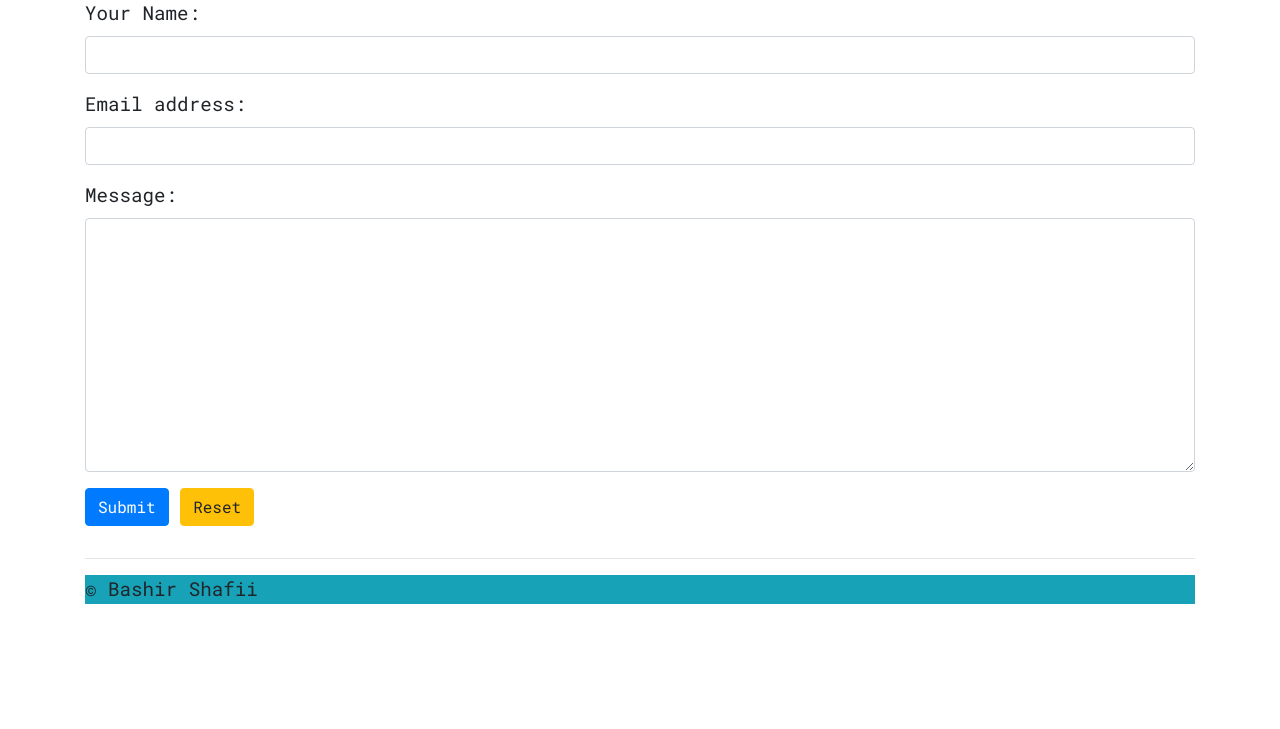
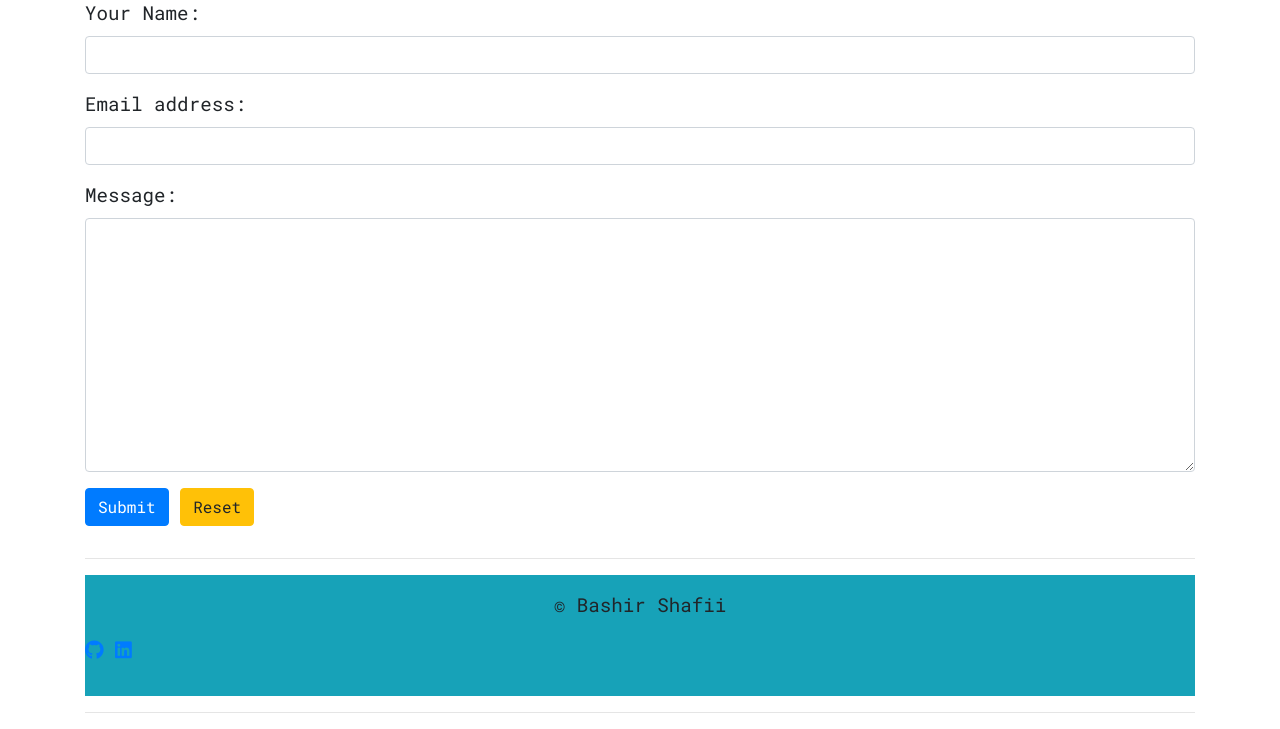
Before and after one commit to bashirshafii/my-pwp-bashir, a PHP site: page / in a window 1280 px wide. Shown: the part 3859-4588 px from the top of the page. Before the commit the page ends 4463 px from the top, so only its background shows below. Run offline with PHP 8.4, Linux system fonts and the light colour scheme; some libraries are stand-ins or nearby versions; some web fonts are replaced.

```diff
--- a/public_html/css/main.css
+++ b/public_html/css/main.css
@@ -49,3 +49,8 @@ body{
 	height: 300px;
 
 }
+
+
+.social {
+	display: inline-block;
+}
--- a/public_html/index.php
+++ b/public_html/index.php
@@ -250,10 +250,15 @@
 			</div>
 			<hr>
 			<div>
-				<footer class="bg-info">
-					&copy; Bashir Shafii
+				<footer class="bg-info py-3">
+					<p class="text-center"> &copy; Bashir Shafii </p>
+					<p class="social">
+						<a href="#" class="fab fa-github fab-align-center"></a>
+						<a href="#" class="fab fa-linkedin fab-align-center"></a>
+					</p>
 				</footer>
 			</div>
+			<hr>
 
 		</main>
 		<script src="./js/form-validate.js"></script>
```
Also changed, not shown: .htaccess.
